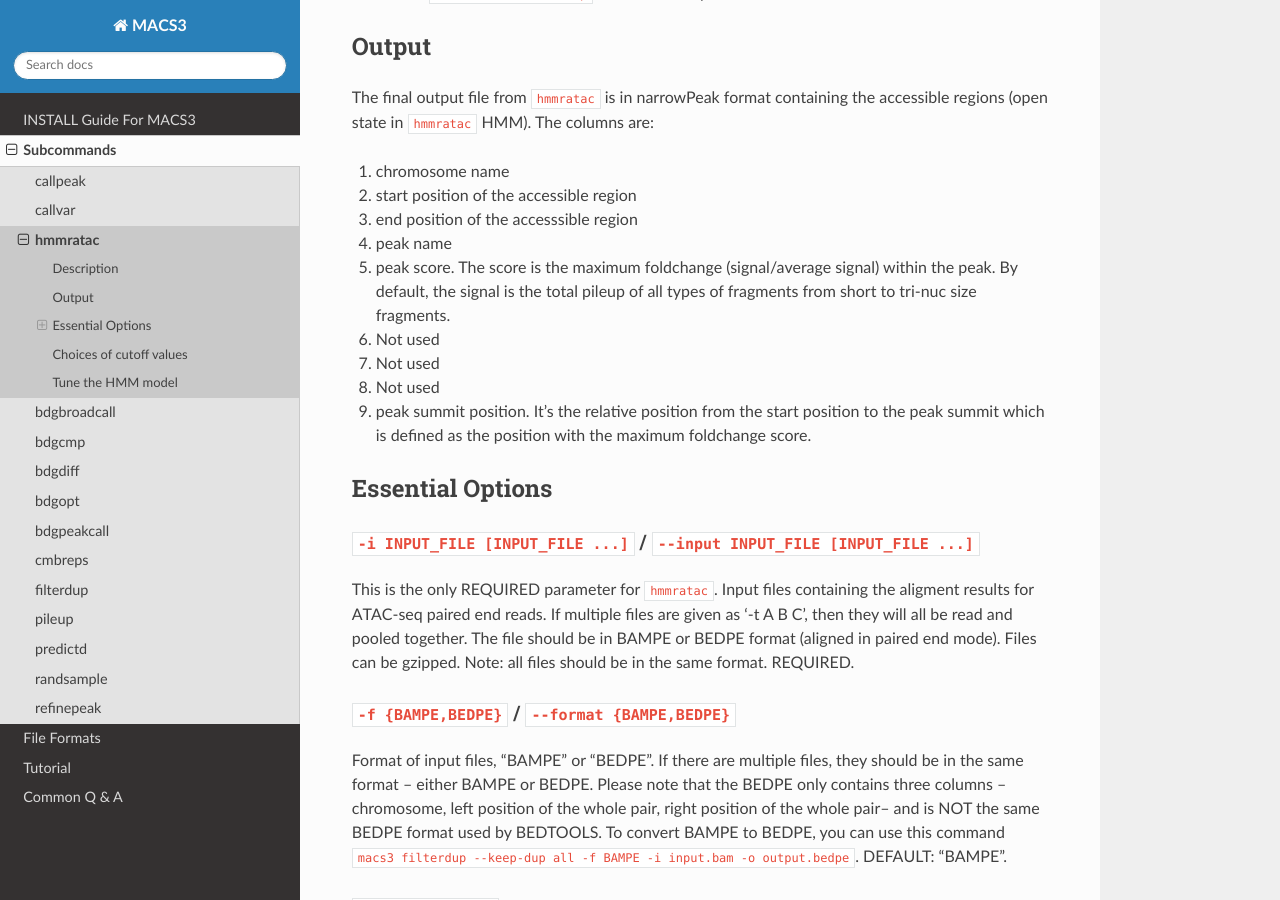
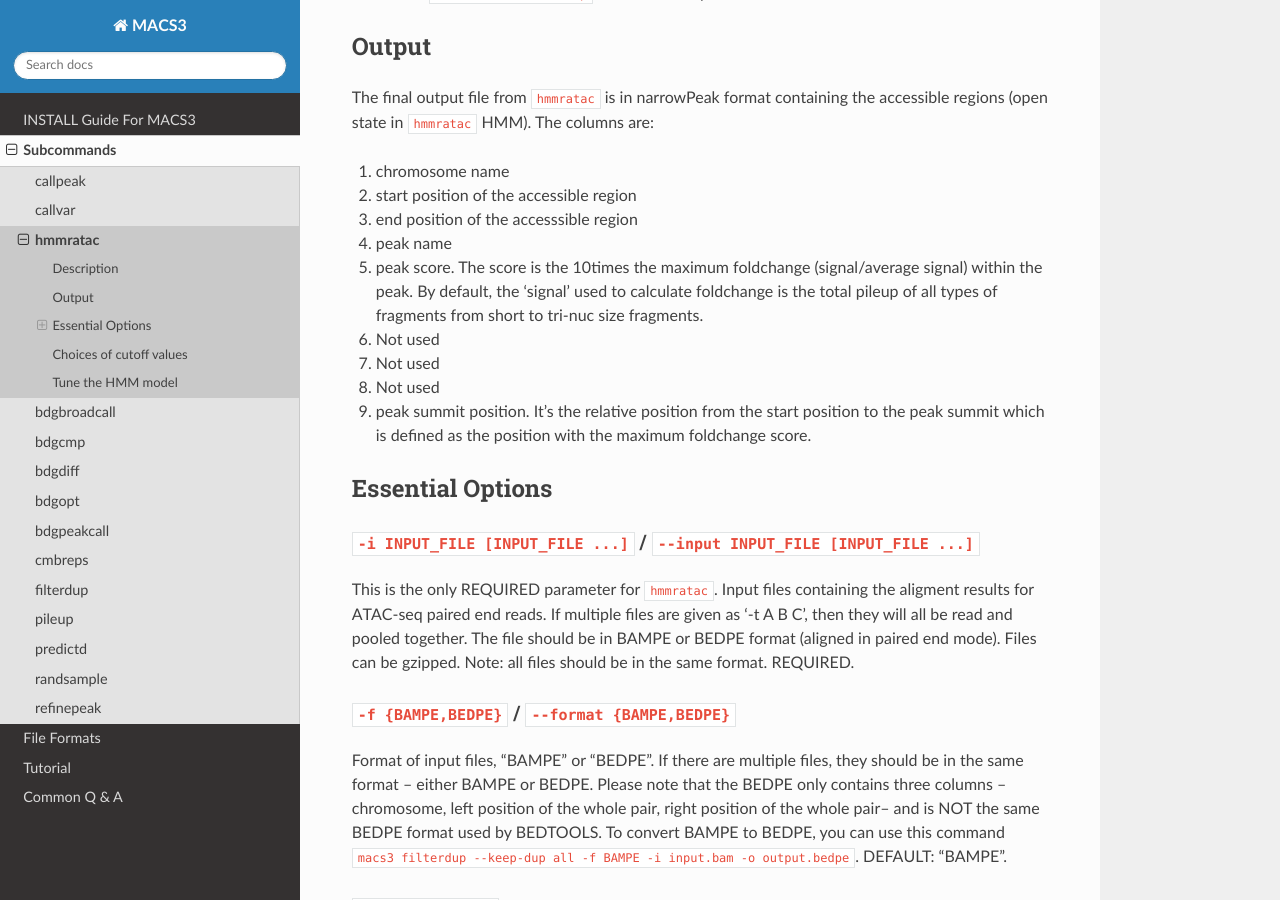
Before and after one commit to macs3-project/MACS, a Sphinx documentation site: the page built from docs/source/docs/hmmratac.md, in a window 1280 px wide and 900 px high, scrolled down 967 px. Built offline with Sphinx 7.4.7 and the Read the Docs theme 3.1.0, drawn with Linux system fonts in a browser that asks for light colours; pages that are not in the unit, such as notebooks, are missing from menus.

Commit message:
Update hmmratac.md

```diff
--- a/docs/source/docs/hmmratac.md
+++ b/docs/source/docs/hmmratac.md
@@ -54,14 +54,14 @@ columns are:
  2. start position of the accessible region
  3. end position of the accesssible region
  4. peak name
- 5. peak score. The score is the maximum foldchange (signal/average
-    signal) within the peak. By default, the signal is the total
-    pileup of all types of fragments from short to tri-nuc size
-    fragments.
- 6. Not used
+ 5. peak score. The score is the 10times the maximum foldchange
+    (signal/average signal) within the peak. By default, the 'signal'
+    used to calculate foldchange is the total pileup of all types of
+    fragments from short to tri-nuc size fragments.
  7. Not used
  8. Not used
- 9. peak summit position. It's the relative position from the start
+ 9. Not used
+ 10. peak summit position. It's the relative position from the start
     position to the peak summit which is defined as the position with
     the maximum foldchange score.
 
```
